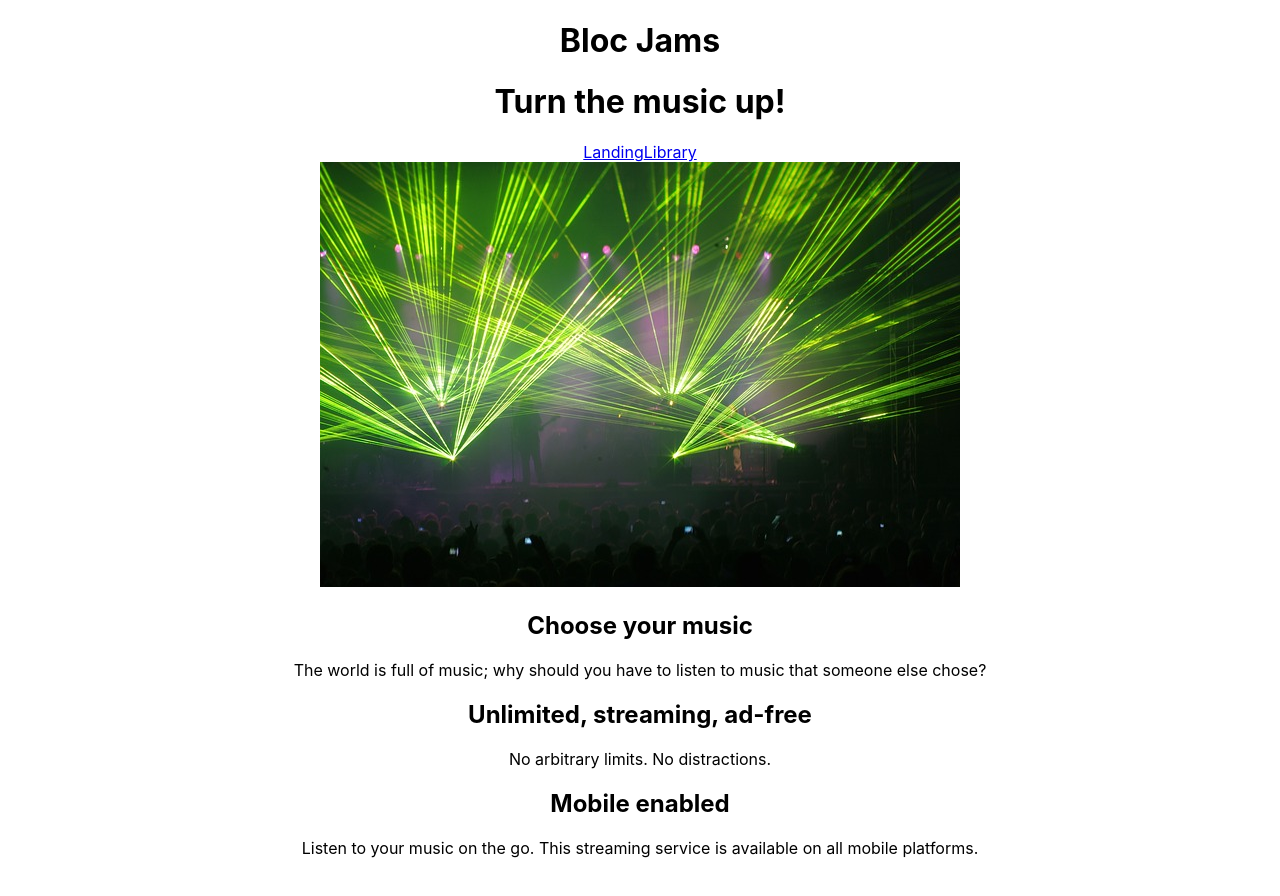
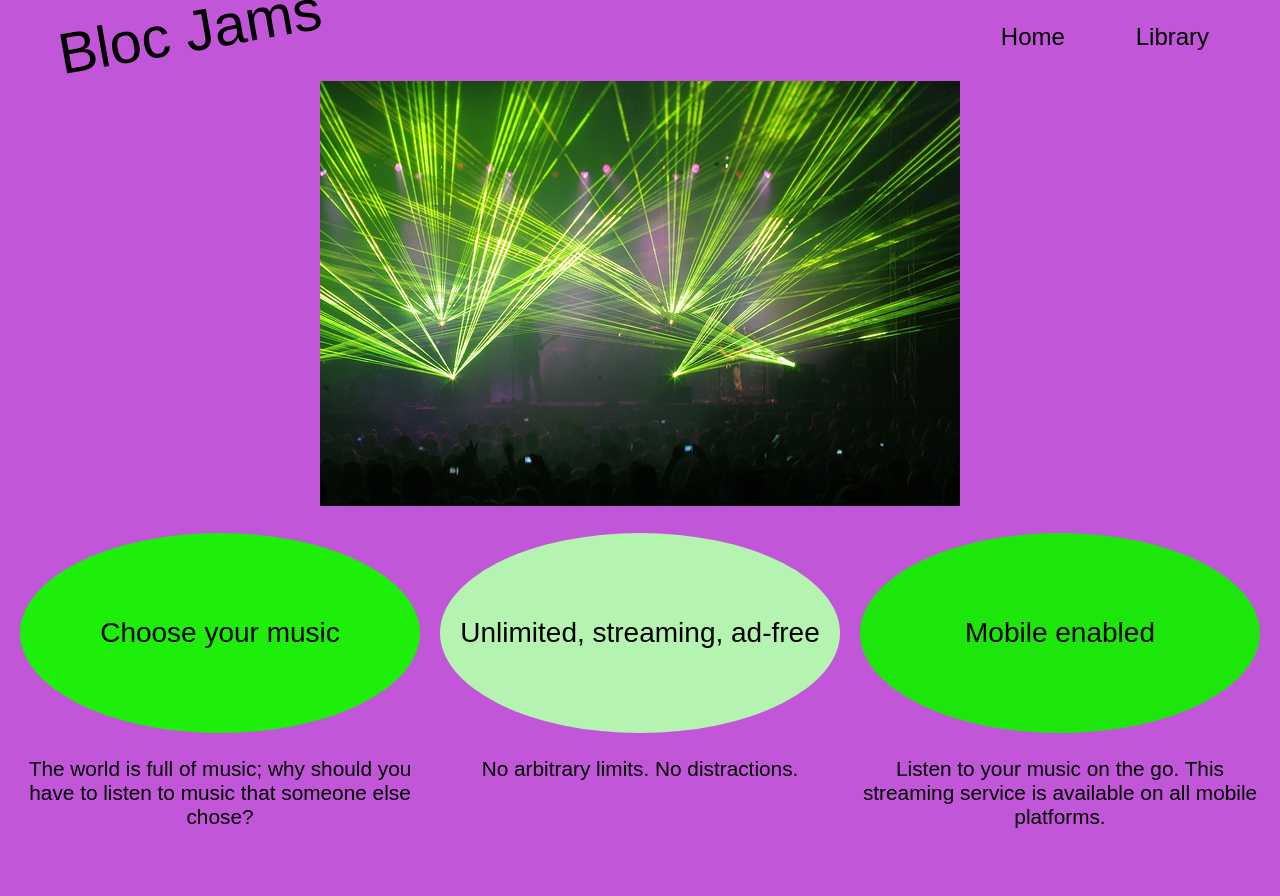
Before and after one commit to willriesen/bloc-jams-react, a React (Create React App) app: page / in a window 1280 px wide. Shown: the top 896 px of the page. Before the commit the page ends 874 px from the top, so only its background shows below. Built offline with nearby package versions, Linux system fonts and the light colour scheme.

Commit message:
more styling added

```diff
--- a/src/App.css
+++ b/src/App.css
@@ -1,34 +1,179 @@
 .App {
   text-align: center;
+  background-color: #ba40d3e1;
+  margin-top: -120px;
 }
 
-.App-logo {
-  animation: App-logo-spin infinite 20s linear;
-  height: 40vmin;
+
+.Title {
+  text-align: left;
+  font-family: sans-serif;
+  font-weight: 500;
+  font-style: normal;
+  font-size: 360%;
+  transform: rotate(-10deg);
+  padding-left: 50px;
+  }
+
+  .lights {
+    align-items: center;
+  }
+
+  nav {
+    display: flex;
+    flex-direction: row;
+    justify-content: space-evenly;
+    text-align: right;
+    font-family: sans-serif;
+    font-weight: 400;
+    font-style: normal;
+    font-size: x-large;
+    padding-left: 930px;
+    padding-bottom: 30px;
+  }
+
+.point-title {
+  font-family: sans-serif;
+  font-weight: 400;
+  font-style: normal;
+  font-size: 175%;
 }
 
-.App-header {
-  background-color: #080808;
-  min-height: 100vh;
-  display: flex;
-  flex-direction: column;
-  align-items: center;
-  justify-content: center;
-  font-size: calc(10px + 2vmin);
-  color: rgb(12, 12, 12);
+.point-description {
+  font-family: sans-serif;
+  font-weight: 400;
+  font-style: normal;
+  font-size: 130%;
+  padding-bottom: 50px;
+
 }
 
-.App-link {
-  color: #858788;
+.point {
+  width: 400px;
 }
 
-.
+.selling-points {
+  display: flex;
+  flex-direction: row;
+  justify-content: space-evenly;
+}
 
-@keyframes App-logo-spin {
-  from {
-    transform: rotate(0deg);
-  }
-  to {
-    transform: rotate(360deg);
-  }
+.point h2 {
+  width: 400px;
+  border-radius: 50%;
+  height: 200px;
+  display: flex;
+  justify-content: center;
+  align-items: center;
 }
+
+.point:nth-child(1) h2 {
+  background-color: #1dee0a;
+}
+
+.point:nth-child(2) h2 {
+  background-color: #b5f3b0;
+}
+
+.point:nth-child(3) h2 {
+  background-color: #1de70a;
+}
+
+nav a:active {
+ color: black;
+}
+
+nav a:hover {
+  color:#50db34;
+}
+
+nav a {
+  color: black;
+  text-decoration: none;
+}
+
+.library {
+  display: flex;
+  flex-direction: row;
+  justify-content: center;
+  justify-content: space-evenly;
+}
+
+.albumLink {
+  font-family: sans-serif;
+  font-weight: 400;
+  font-style: normal;
+  font-size: x-large;
+  padding-top: 10px;
+}
+
+a:any-link {
+  color: black;
+  text-decoration: none;
+}
+a:hover {
+  color: #68ee0e;
+}
+
+.albumTitleLink {
+  font-size: xx-large;
+  padding-top: 30px;
+}
+
+.songsNumber {
+  font-size: medium;
+  padding-bottom: 10px;
+}
+
+.libraryAlbumImg {
+  height: 350px;
+  width: 350px;
+}
+
+.album{
+  display: flex;
+  flex-direction: row;
+  justify-content: center;
+  justify-content: flex-start;
+
+}
+
+.songList {
+  padding-top: 100px;
+  text-align: left;
+  padding-right: 100px;
+  font-family: sans-serif;
+  font-weight: 400;
+  font-style: normal;
+  font-size: x-large;
+  line-height: 35px;
+}
+
+.song-duration {
+  padding-left: 50px;
+
+}
+
+.albumInfo {
+  padding-right: 50px;
+  padding-left: 275px;
+  font-family: sans-serif;
+  font-weight: 400;
+  font-style: normal;
+  line-height: 10px;
+}
+
+#album-title {
+  font-size: xx-large;
+}
+
+#album-cover-art {
+  height: 380px;
+  width: 380px;
+}
+
+.player-bar {
+  padding-top: 166px;
+  padding-left: 50px;
+  transform: scale(2.0);
+}
--- a/src/App.js
+++ b/src/App.js
@@ -11,9 +11,9 @@ class App extends Component {
       <div className="App">
         <header>
         <h1 className="Title">Bloc Jams</h1>
-          <h1 className="hero-title">Turn the music up!</h1>
+
           <nav>
-            <Link to='/'>Landing</Link>
+            <Link to='/'>Home</Link>
             <Link to='/library'>Library</Link>
           </nav>
 
--- a/src/components/Landing.js
+++ b/src/components/Landing.js
@@ -3,9 +3,9 @@ import img from './bloc-jams-lights2.jpg'
 
 const Landing = () => (
   <section className="landing">
-    <div className="lights">
-        <img src={img} alt="lights" />
-    </div>
+  <div className="lights">
+            <img src={img} alt="lights" />
+        </div>
     <section className="selling-points">
       <div className="point">
         <h2 className="point-title">Choose your music</h2>
```
Also changed, not shown: src/index.css (line endings or trailing spaces).
